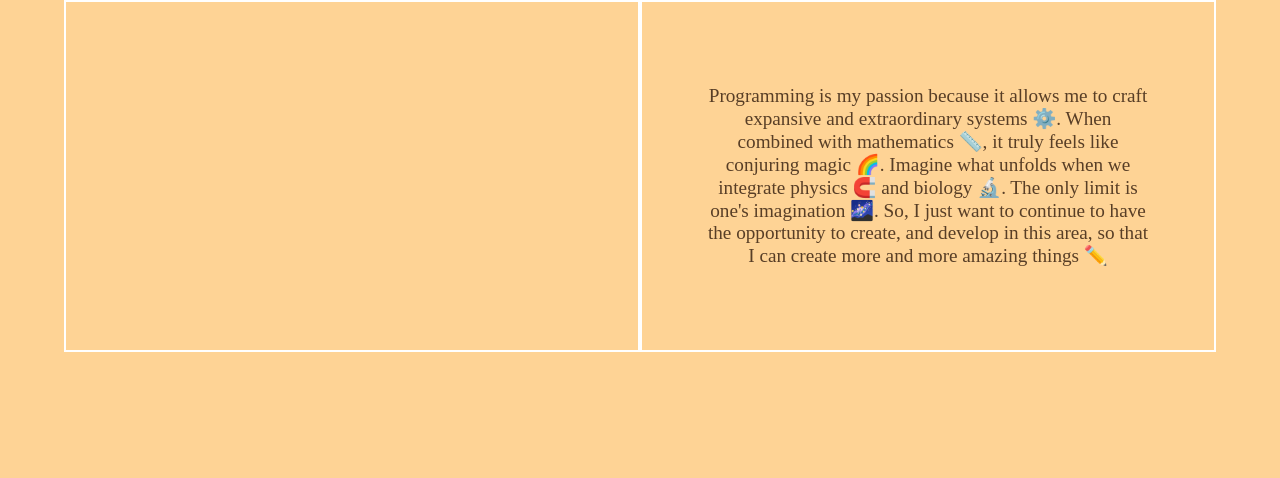
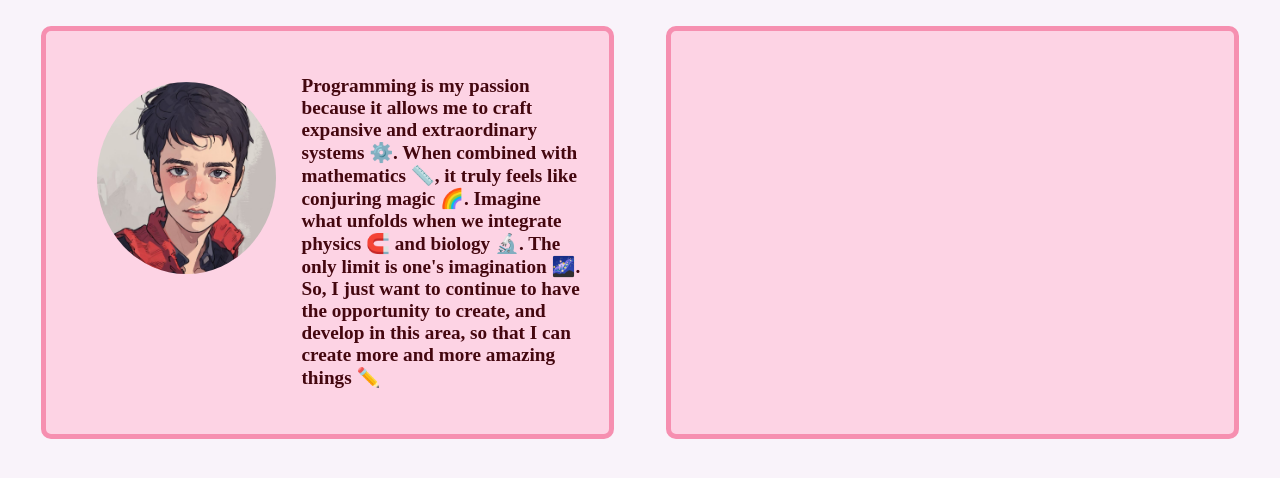
Before and after one commit to NeutrinoZh/it-fructose, a Next.js app in the folder apps/web/: page / in a window 1280 px wide. Shown: the top 478 px of the page. Built offline with nearby package versions, Linux system fonts and the light colour scheme.

Commit message:
update color pallete. user block.

```diff
--- a/apps/web/src/app/page.module.scss
+++ b/apps/web/src/app/page.module.scss
@@ -7,11 +7,13 @@
 }
 
 .block {
-    border: 2px solid white;
-    box-sizing: border-box;
-    padding: 5%;
+    background-color: $color-block-primary;
+    border: solid 5px $color-block-secondary;
+    border-radius: 10px;
 
-    width: 45%;
+    margin: 2%;
+    padding: 2%;
+    width: 40%;
 
     @media (max-width: 979px) {
         width: 50%;
@@ -22,11 +24,21 @@
     }
 }
 
-.titleBlock {
-    text-align: center;
+.userBlock {
+    display: flex;
+    justify-content: right;
+    text-align: left;
+
+    img {
+        height: 15vw;
+        width: 15vw;
+        border-radius: 50%;
+        margin: 5%;
+    }
 
     p {
         color: $color-dark;
         font-size: larger;
+        font-weight: bold;
     }
 }
--- a/apps/web/src/app/page.tsx
+++ b/apps/web/src/app/page.tsx
@@ -1,16 +1,19 @@
-import data from "../data/data";
-import styles from "./page.module.scss";
 import React from "react";
 import classnames from 'classnames';
+
+import data from "../data/data";
+import avatar from "../../public/avatar.jpg"
+import styles from "./page.module.scss";
 
 export default function Page(): JSX.Element {
   return (
     <main className={styles.main}>
       <div className={classnames(styles.block, styles.userBlock)}>
-
+        <img src={avatar.src}></img>
+        <p>{data.page.title}</p>
       </div>
       <div className={classnames(styles.block, styles.titleBlock)}>
-        <p>{data.page.title}</p>
+
       </div>
     </main>
   );
--- a/apps/web/src/styles/consts.scss
+++ b/apps/web/src/styles/consts.scss
@@ -1,4 +1,6 @@
-$color-background: #fed395;
-$color-primary: #A78B71;
-$color-secondary: #F7C815;
-$color-dark: #583E26;
+$color-background: #f9f3fa;
+$color-block-primary: #fdd3e4;
+$color-block-secondary: #f68fb0;
+$color-primary: #9f2c35;
+$color-secondary: #f36172;
+$color-dark: #44070f;
```
